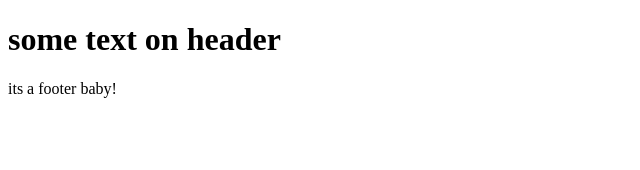
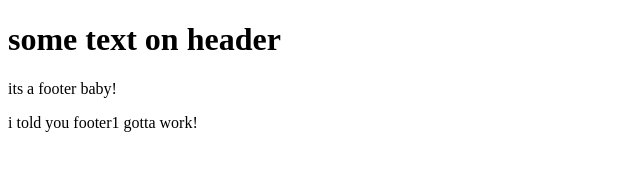
Before and after one commit to VladDeputat/hello-world, a plain HTML site: page index.html in a window 1280 px wide. Shown: the whole page, without its empty margins (0-640 px from the left). Drawn offline with Linux system fonts and the light colour scheme.

Commit message:
added footer1

```diff
--- a/index.html
+++ b/index.html
@@ -9,5 +9,7 @@
     <h1>some text on header</h1>
 
     <p>its a footer baby!</p>
+
+    <p>i told you footer1 gotta work!</p>
 </body>
 </html>
```
